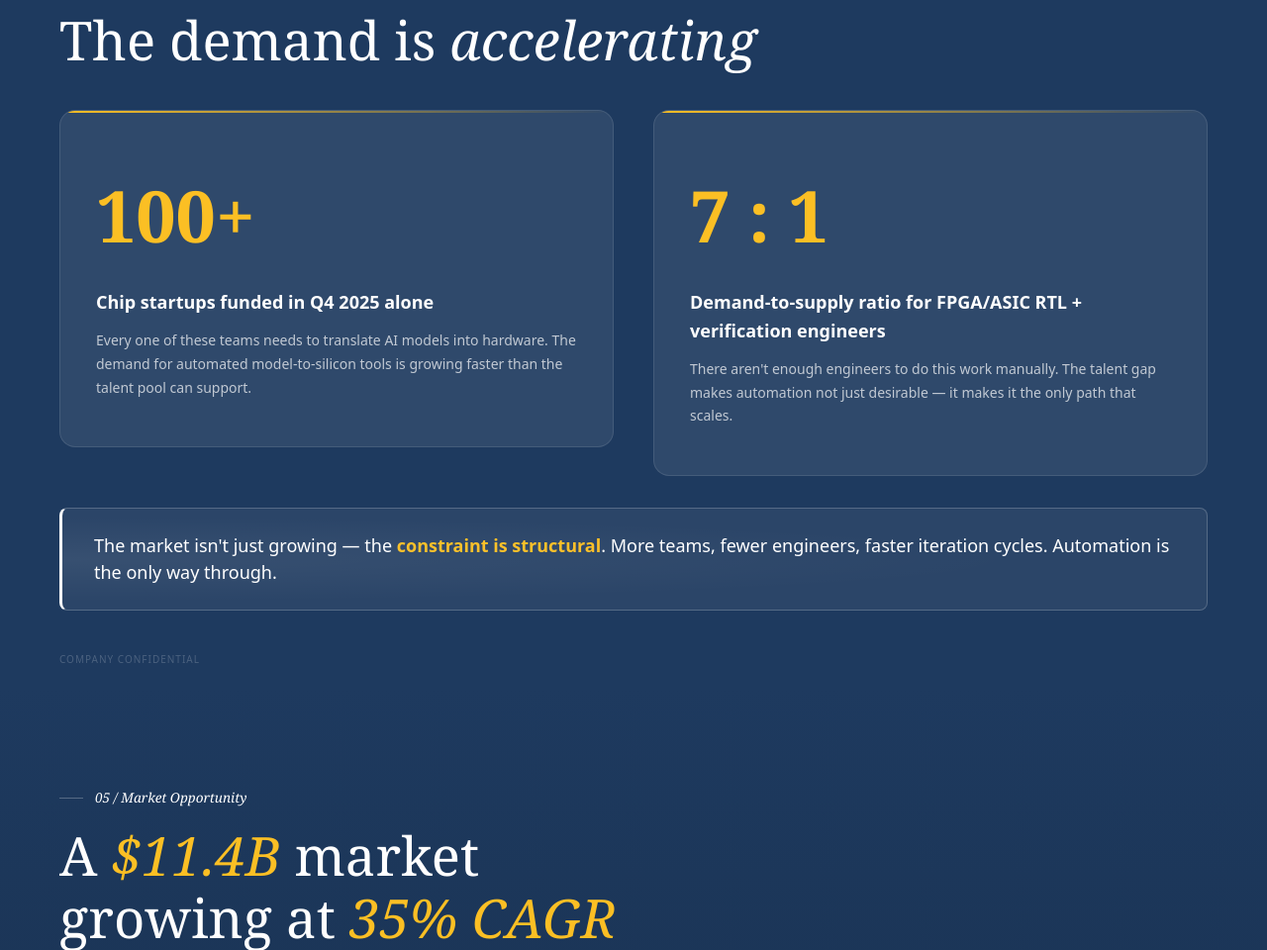
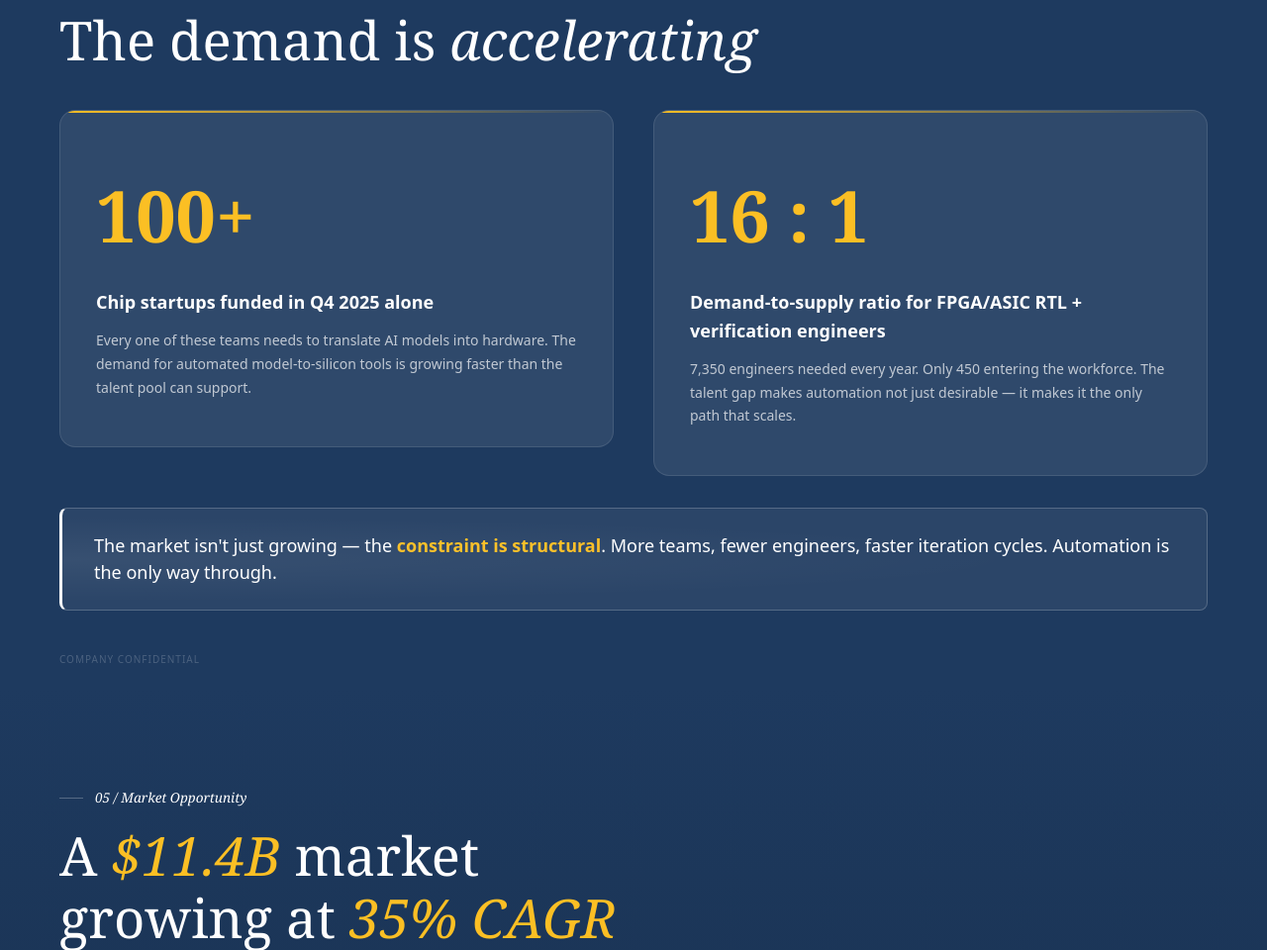
Before and after one commit to Cal-culator/snapsi-deck, a plain HTML site: page index.html in a window 1280 px wide. Shown: the part 4106-5066 px from the top of the page at 99% size. Drawn offline with Linux system fonts and the light colour scheme; a script that the page names is missing; a web font is replaced by a local one.

Commit message:
Update talent ratio to 16:1 — 7,350 demand vs 450 supply annually
Co-Authored-By: Claude Opus 4.6 (1M context) <noreply@anthropic.com>

```diff
--- a/index.html
+++ b/index.html
@@ -2237,9 +2237,9 @@ body {
       <div class="reveal reveal-delay-2">
         <div style="background:var(--bg-card);border:1px solid var(--border);border-radius:16px;padding:48px 36px;position:relative;overflow:hidden;">
           <div style="position:absolute;top:0;left:0;right:0;height:2px;background:linear-gradient(90deg,#fbbf24,transparent);"></div>
-          <div style="font-family:var(--font-display);font-size:clamp(48px,6vw,72px);font-weight:700;color:#fbbf24;margin-bottom:16px;">7 : 1</div>
+          <div style="font-family:var(--font-display);font-size:clamp(48px,6vw,72px);font-weight:700;color:#fbbf24;margin-bottom:16px;">16 : 1</div>
           <div style="font-size:18px;font-weight:600;color:var(--text-primary);margin-bottom:12px;">Demand-to-supply ratio for FPGA/ASIC RTL + verification engineers</div>
-          <p style="font-size:14px;color:var(--text-secondary);line-height:1.7;">There aren't enough engineers to do this work manually. The talent gap makes automation not just desirable — it makes it the only path that scales.</p>
+          <p style="font-size:14px;color:var(--text-secondary);line-height:1.7;">7,350 engineers needed every year. Only 450 entering the workforce. The talent gap makes automation not just desirable &mdash; it makes it the only path that scales.</p>
         </div>
       </div>
     </div>
```
